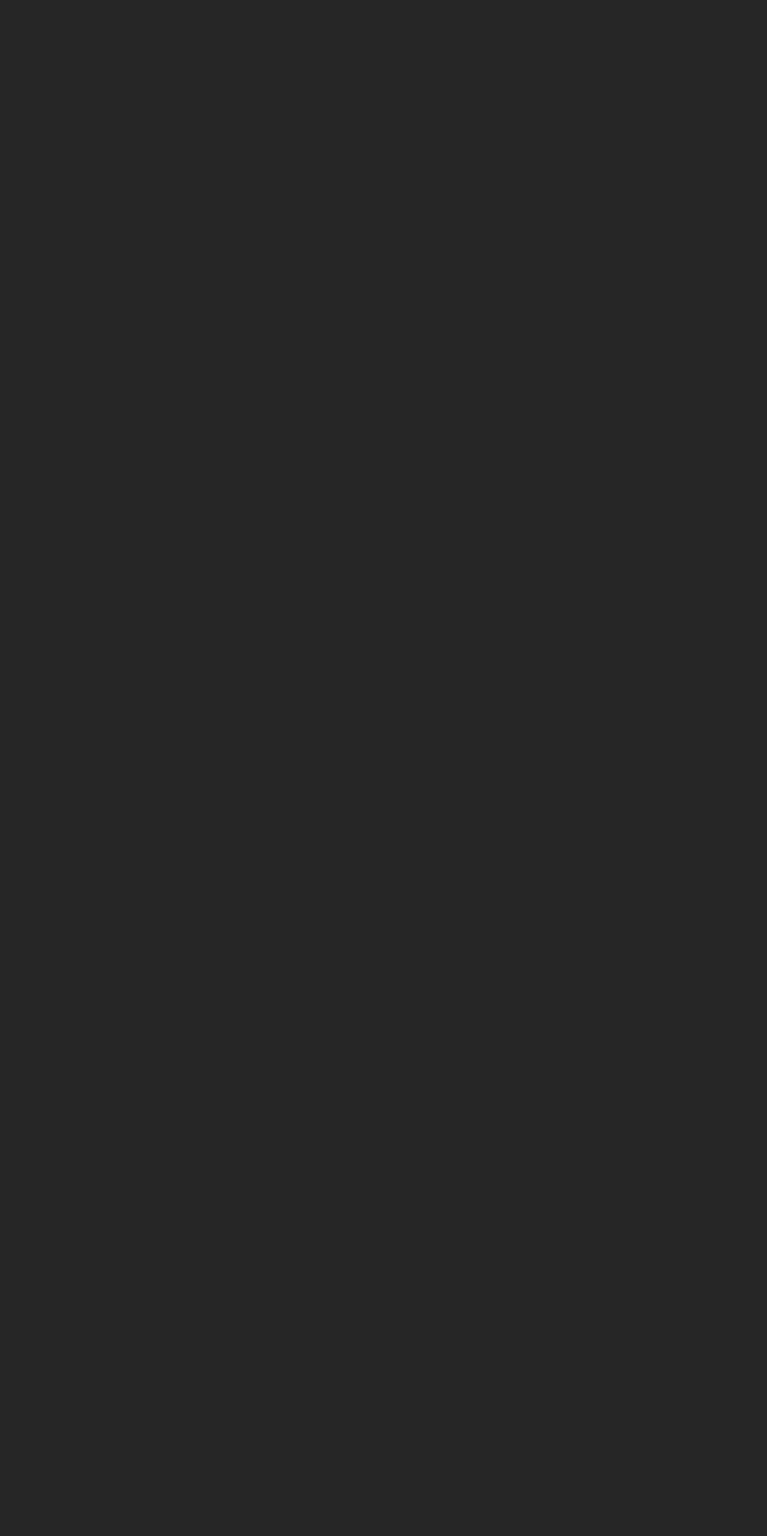
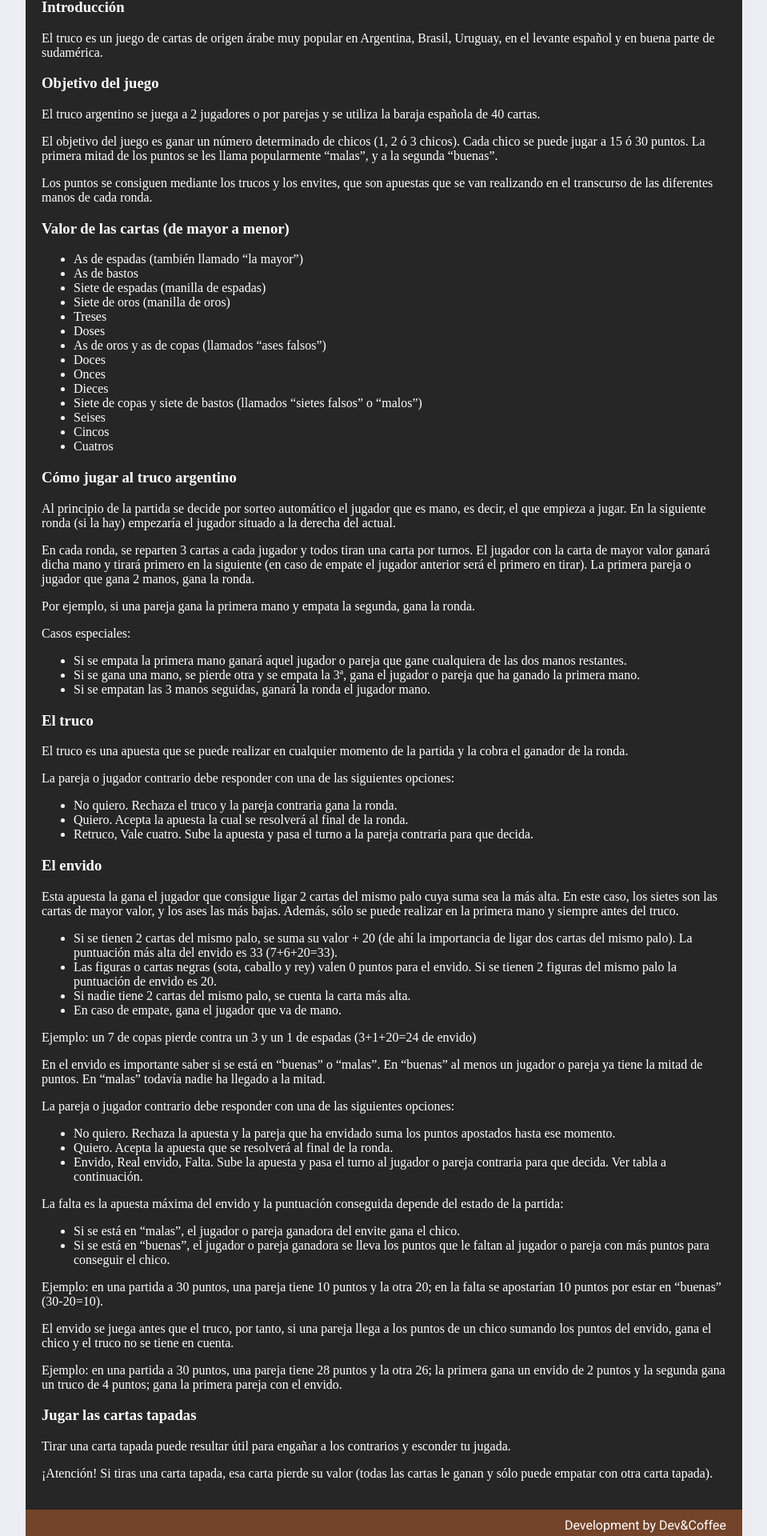
Before and after one commit to javieroc/quieroretruco, a Next.js app in the folder client/: page / in a window 1280 px wide. Shown: the part 646-2566 px from the top of the page at 80% size, without its empty margins (160-1119 px from the left). Before the commit the page ends 800 px from the top, so only its background shows below. Built offline with nearby package versions, Linux system fonts and the light colour scheme; a web font is replaced by a local one.

Commit message:
Add game rules to home

```diff
--- a/client/components/Nav.module.css
+++ b/client/components/Nav.module.css
@@ -1,7 +1,6 @@
 .navbar {
   background-color: #4aad4a;
-  border-top: 5px solid #a95555;
-  border-bottom: 5px solid #a95555;
+  border: 4px solid #a95555;
   color: white;
   display: flex;
   justify-content: space-between;
--- a/client/pages/home.module.css
+++ b/client/pages/home.module.css
@@ -1,4 +1,5 @@
 .home {
+  background-color: #262626;
   color: white;
   font-family: 'Milonga', cursive;
   width: 70%;
@@ -77,3 +78,17 @@
   top: 50px;
   transform: rotate(20deg);
 }
+
+.rules {
+  padding: 20px;
+  border-top: 2px solid white;
+}
+
+.footer {
+  font-family: 'Roboto', sans-serif;
+  display: flex;
+  justify-content: flex-end;
+  background-color: #734429;
+  color: white;
+  padding: 10px 20px;
+}
--- a/client/pages/index.tsx
+++ b/client/pages/index.tsx
@@ -40,6 +40,89 @@ function Home() {
         <Modal show={displayModal} handleModal={handleModal}>
           <input type="text" name="username" className={styles.username} onChange={(e) => setUsername(e.target.value)} />
         </Modal>
+
+        <div className={styles.rules}>
+          <h2>Reglas Truco argentino</h2>
+          <h3>Introducción</h3>
+          <p>El truco es un juego de cartas de origen árabe muy popular en Argentina, Brasil, Uruguay, en el levante español y en buena parte de sudamérica.</p>
+
+          <h3>Objetivo del juego</h3>
+          <p>El truco argentino se juega a 2 jugadores o por parejas y se utiliza la baraja española de 40 cartas.</p>
+          <p>El objetivo del juego es ganar un número determinado de chicos (1, 2 ó 3 chicos). Cada chico se puede jugar a 15 ó 30 puntos. La primera mitad de los puntos se les llama popularmente “malas”, y a la segunda “buenas”.</p>
+          <p>Los puntos se consiguen mediante los trucos y los envites, que son apuestas que se van realizando en el transcurso de las diferentes manos de cada ronda.</p>
+
+          <h3>Valor de las cartas (de mayor a menor)</h3>
+          <ul>
+            <li>As de espadas (también llamado “la mayor”)</li>
+            <li>As de bastos</li>
+            <li>Siete de espadas (manilla de espadas)</li>
+            <li>Siete de oros (manilla de oros)</li>
+            <li>Treses</li>
+            <li>Doses</li>
+            <li>As de oros y as de copas (llamados “ases falsos”)</li>
+            <li>Doces</li>
+            <li>Onces</li>
+            <li>Dieces</li>
+            <li>Siete de copas y siete de bastos (llamados “sietes falsos” o “malos”)</li>
+            <li>Seises</li>
+            <li>Cincos</li>
+            <li>Cuatros</li>
+          </ul>
+
+          <h3>Cómo jugar al truco argentino</h3>
+          <p>Al principio de la partida se decide por sorteo automático el jugador que es mano, es decir, el que empieza a jugar. En la siguiente ronda (si la hay) empezaría el jugador situado a la derecha del actual.</p>
+          <p>En cada ronda, se reparten 3 cartas a cada jugador y todos tiran una carta por turnos. El jugador con la carta de mayor valor ganará dicha mano y tirará primero en la siguiente (en caso de empate el jugador anterior será el primero en tirar). La primera pareja o jugador que gana 2 manos, gana la ronda.</p>
+          <p>Por ejemplo, si una pareja gana la primera mano y empata la segunda, gana la ronda.</p>
+          <p>Casos especiales:</p>
+          <ul>
+            <li>Si se empata la primera mano ganará aquel jugador o pareja que gane cualquiera de las dos manos restantes.</li>
+            <li>Si se gana una mano, se pierde otra y se empata la 3ª, gana el jugador o pareja que ha ganado la primera mano.</li>
+            <li>Si se empatan las 3 manos seguidas, ganará la ronda el jugador mano.</li>
+          </ul>
+
+          <h3>El truco</h3>
+          <p>El truco es una apuesta que se puede realizar en cualquier momento de la partida y la cobra el ganador de la ronda.</p>
+          <p>La pareja o jugador contrario debe responder con una de las siguientes opciones:</p>
+          <ul>
+            <li>No quiero. Rechaza el truco y la pareja contraria gana la ronda.</li>
+            <li>Quiero. Acepta la apuesta la cual se resolverá al final de la ronda.</li>
+            <li>Retruco, Vale cuatro. Sube la apuesta y pasa el turno a la pareja contraria para que decida.</li>
+          </ul>
+
+          <h3>El envido</h3>
+          <p>Esta apuesta la gana el jugador que consigue ligar 2 cartas del mismo palo cuya suma sea la más alta. En este caso, los sietes son las cartas de mayor valor, y los ases las más bajas. Además, sólo se puede realizar en la primera mano y siempre antes del truco.</p>
+          <ul>
+            <li>Si se tienen 2 cartas del mismo palo, se suma su valor + 20 (de ahí la importancia de ligar dos cartas del mismo palo). La puntuación más alta del envido es 33 (7+6+20=33).</li>
+            <li>Las figuras o cartas negras (sota, caballo y rey) valen 0 puntos para el envido. Si se tienen 2 figuras del mismo palo la puntuación de envido es 20.</li>
+            <li>Si nadie tiene 2 cartas del mismo palo, se cuenta la carta más alta.</li>
+            <li>En caso de empate, gana el jugador que va de mano.</li>
+          </ul>
+          <p>Ejemplo: un 7 de copas pierde contra un 3 y un 1 de espadas (3+1+20=24 de envido)</p>
+          <p>En el envido es importante saber si se está en “buenas” o “malas”. En “buenas” al menos un jugador o pareja ya tiene la mitad de puntos. En “malas” todavía nadie ha llegado a la mitad.</p>
+          <p>La pareja o jugador contrario debe responder con una de las siguientes opciones:</p>
+          <ul>
+            <li>No quiero. Rechaza la apuesta y la pareja que ha envidado suma los puntos apostados hasta ese momento.</li>
+            <li>Quiero. Acepta la apuesta que se resolverá al final de la ronda.</li>
+            <li>Envido, Real envido, Falta. Sube la apuesta y pasa el turno al jugador o pareja contraria para que decida. Ver tabla a continuación.</li>
+          </ul>
+
+          <p>La falta es la apuesta máxima del envido y la puntuación conseguida depende del estado de la partida:</p>
+          <ul>
+            <li>Si se está en “malas”, el jugador o pareja ganadora del envite gana el chico.</li>
+            <li>Si se está en “buenas”, el jugador o pareja ganadora se lleva los puntos que le faltan al jugador o pareja con más puntos para conseguir el chico.</li>
+          </ul>
+          <p>Ejemplo: en una partida a 30 puntos, una pareja tiene 10 puntos y la otra 20; en la falta se apostarían 10 puntos por estar en “buenas” (30-20=10).</p>
+          <p>El envido se juega antes que el truco, por tanto, si una pareja llega a los puntos de un chico sumando los puntos del envido, gana el chico y el truco no se tiene en cuenta.</p>
+          <p>Ejemplo: en una partida a 30 puntos, una pareja tiene 28 puntos y la otra 26; la primera gana un envido de 2 puntos y la segunda gana un truco de 4 puntos; gana la primera pareja con el envido.</p>
+
+          <h3>Jugar las cartas tapadas</h3>
+          <p>Tirar una carta tapada puede resultar útil para engañar a los contrarios y esconder tu jugada.</p>
+          <p>¡Atención! Si tiras una carta tapada, esa carta pierde su valor (todas las cartas le ganan y sólo puede empatar con otra carta tapada).</p>
+        </div>
+
+        <footer className={styles.footer}>
+          <div>Development by Dev&Coffee</div>
+        </footer>
       </div>
     </Layout>
   )
--- a/client/public/css/styles.css
+++ b/client/public/css/styles.css
@@ -1,5 +1,7 @@
-body {
+body, html {
   margin: 0;
-  background-color: #262626;
+  padding: 0;
+  /* background-color: #262626; */
+  background-color: #EBEDF2;
   font-family: 'Roboto', sans-serif;
 }
```
